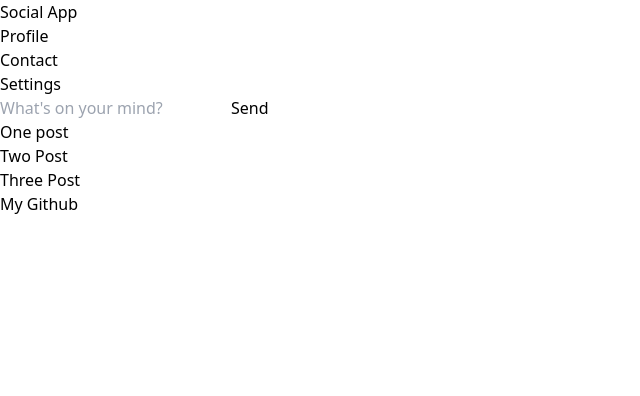
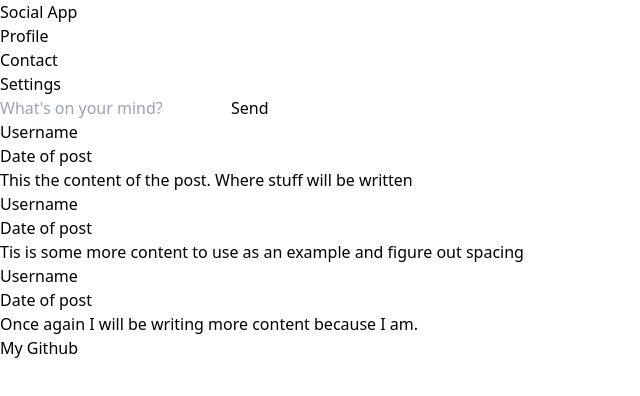
Before and after one commit to patrickoser/social-app, a React (Vite) app: page /home in a window 1280 px wide. Shown: the top 396 px of the page, without its empty margins (0-640 px from the left). Built offline with nearby package versions, Linux system fonts and the light colour scheme.

Commit message:
Add some more placeholders to figure out spacing.

```diff
--- a/src/components/Feed.jsx
+++ b/src/components/Feed.jsx
@@ -4,14 +4,20 @@ const Feed = () => {
     return (
         //Maps each post to the Home page of the user.
         <div>
-            <div className="max-w-full border border-red-500">
-                <h1>One post</h1>
+            <div className="max-w-full border border-red-500 text-left">
+                <h1>Username</h1>
+                <h3>Date of post</h3>
+                <p>This the content of the post. Where stuff will be written</p>
             </div>
-            <div className="max-w-full border border-red-500">
-                <h1>Two Post</h1>
+            <div className="max-w-full border border-red-500 text-left">
+                <h1>Username</h1>
+                <h3>Date of post</h3>
+                <p>Tis is some more content to use as an example and figure out spacing</p>
             </div>
-            <div className="max-w-full border border-red-500">
-                <h1>Three Post</h1>
+            <div className="max-w-full border border-red-500 text-left">
+                <h1 className="">Username</h1>
+                <h3>Date of post</h3>
+                <p>Once again I will be writing more content because I am.</p>
             </div>
         </div>
     )
```
